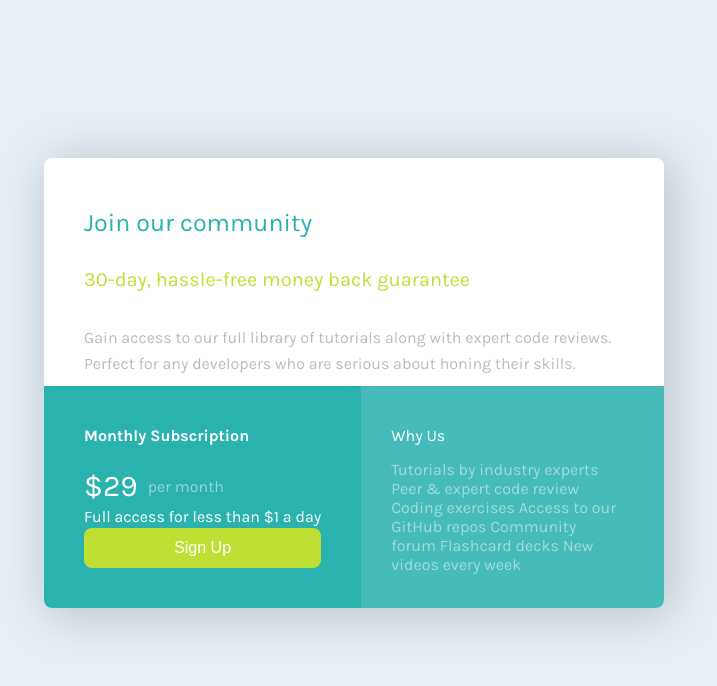
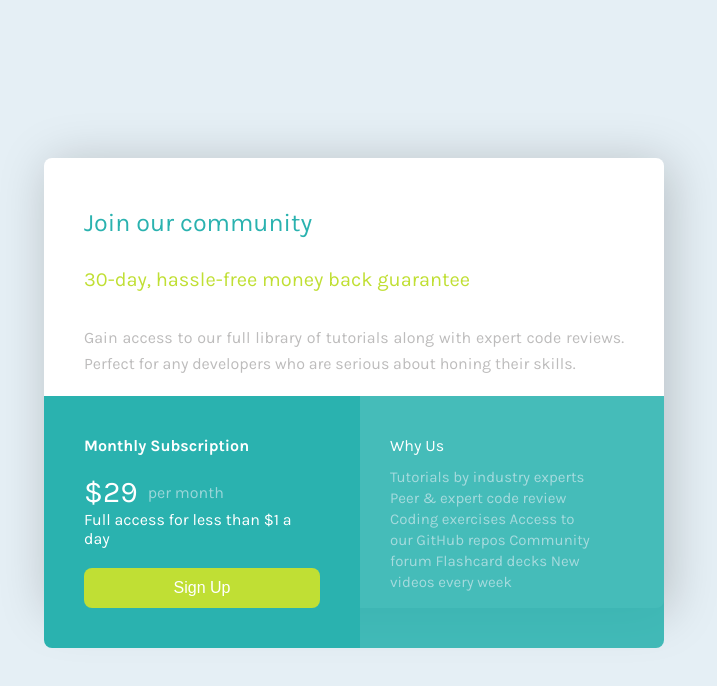
Before and after one commit to 8mn/single-price-grid, a plain HTML site: page index.html in a window 1280 px wide. Shown: the whole page, without its empty margins (286-1003 px from the left). Drawn offline with Linux system fonts and the light colour scheme.

Commit message:
fixed padding issues

```diff
--- a/style.css
+++ b/style.css
@@ -27,6 +27,7 @@ body{
     /* align-self: stretch; */
     display: flex;
     flex-direction: column;
+    padding-bottom: 20px;
 }
 .card-hori-head{
     font-size: 25px;
@@ -47,6 +48,9 @@ body{
     font-weight: 100;
     color: rgb(189, 188, 188);
     line-height: 1.6;
+    /* padding-bottom: 10px; */
+    text-align: justify;
+    font-size: 16px;
 }
 
 
@@ -89,6 +93,10 @@ justify-content: space-between;
     font-size: 16px;
 }
 
+.card1-des{
+    padding-bottom: 20px;
+}
+
 
 /* card2 */
 .card2{
@@ -101,7 +109,11 @@ justify-content: space-between;
 }
 
 .card2-des{
-    padding-top: 15px;
+    padding-top: 12px;
     font-weight: 100;
     color: hsla(203, 44%, 93%, 0.604);
+    padding-bottom:20px;
+    font-size: 15px;
+    padding-right: 30px;
+    line-height: 1.4;
 }
```
